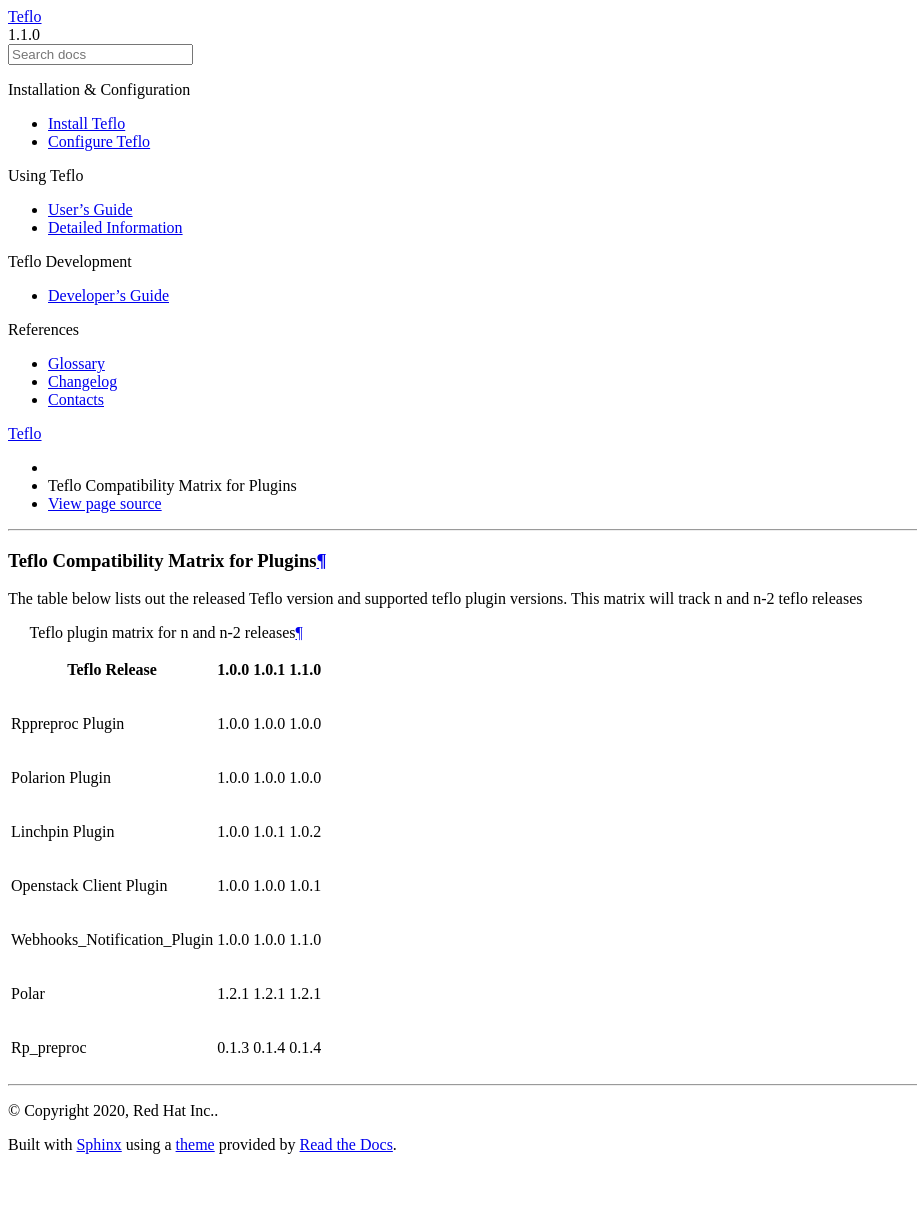
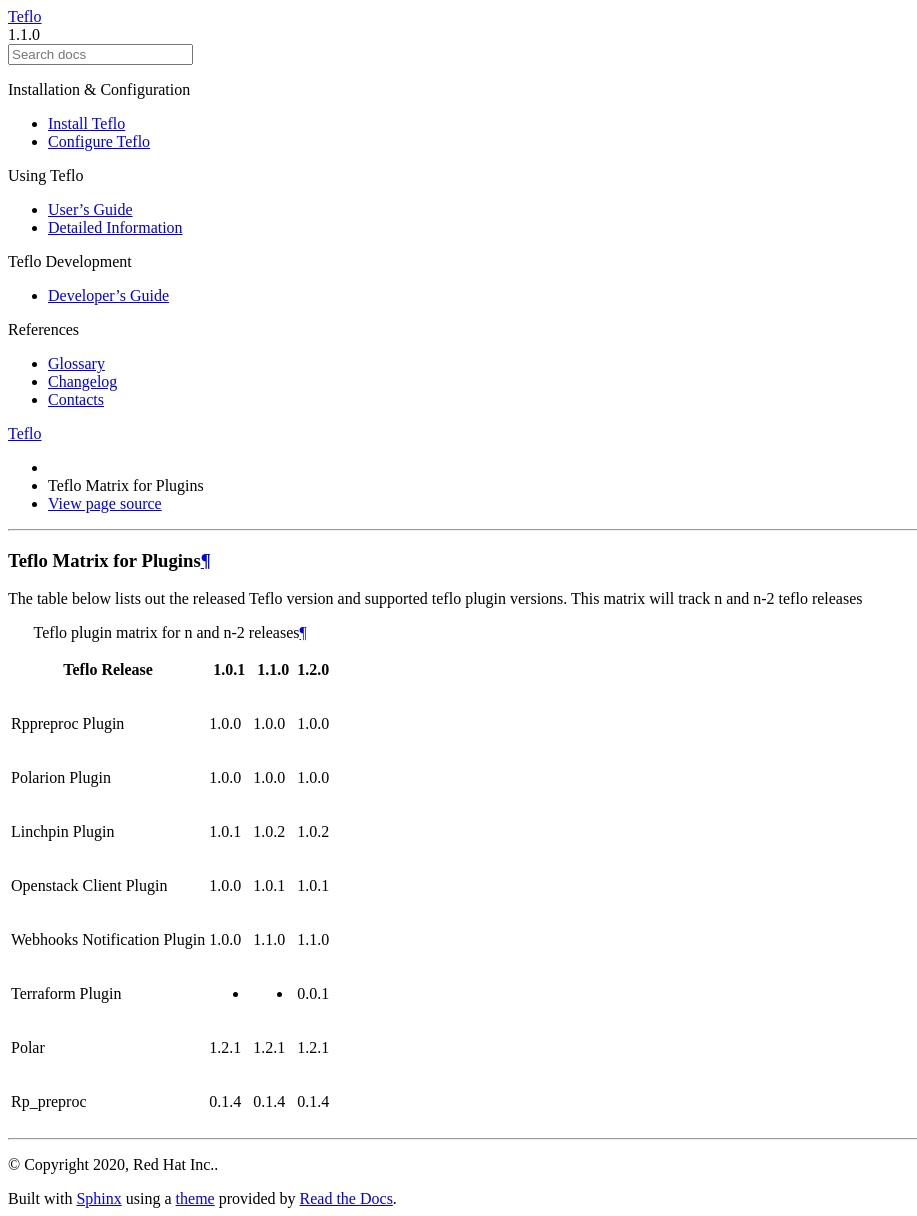
Before and after one commit to RedHatQE/teflo, a Sphinx documentation site: the page built from docs/docs_confluence/compat_matrix.rst, in a window 1280 px wide. Shown: the whole page, without its empty margins (0-917 px from the left). Built offline with Sphinx 7.4.7 and the Read the Docs theme 2.0.0, drawn with Linux system fonts in a browser that asks for light colours; pages that are not in the unit, such as notebooks, are missing from menus; before the commit the page ends 1162 px from its top, so only the background shows below that.

Commit message:
Updated doc changes

```diff
--- a/docs/docs_confluence/compat_matrix.rst
+++ b/docs/docs_confluence/compat_matrix.rst
@@ -1,8 +1,8 @@
 
 .. _cbn_plugin_matrix_1:
 
-Teflo Compatibility Matrix for Plugins
-======================================
+Teflo Matrix for Plugins
++++++++++++++++++++++++++
 
 The table below lists out the released Teflo version and supported teflo plugin versions. This matrix will track
 n and n-2 teflo releases
@@ -12,9 +12,9 @@
     :header-rows: 1
 
     *   - Teflo Release
-        - 1.0.0
         - 1.0.1
         - 1.1.0
+        - 1.2.0
 
     *   - Rppreproc Plugin
         - 1.0.0
@@ -27,19 +27,24 @@
         - 1.0.0
 
     *   - Linchpin Plugin
-        - 1.0.0
         - 1.0.1
+        - 1.0.2
         - 1.0.2
 
     *   - Openstack Client Plugin
         - 1.0.0
-        - 1.0.0
+        - 1.0.1
         - 1.0.1
 
-    *   - Webhooks_Notification_Plugin
-        - 1.0.0
+    *   - Webhooks Notification Plugin
         - 1.0.0
         - 1.1.0
+        - 1.1.0
+
+    *   - Terraform Plugin
+        - -
+        - -
+        - 0.0.1
 
     *   - Polar
         - 1.2.1
@@ -47,6 +52,6 @@
         - 1.2.1
 
     *   - Rp_preproc
-        - 0.1.3
         - 0.1.4
         - 0.1.4
+        - 0.1.4
--- a/docs/users/definitions/execute.rst
+++ b/docs/users/definitions/execute.rst
@@ -384,7 +384,7 @@
 .. literalinclude:: ../../../examples/docs-usage/execute.yml
     :lines: 156-160
 
-The user can also artifact files using wildcards as shown in the following
+The user can also collect artifact files using wildcards as shown in the following
 example:
 
 .. literalinclude:: ../../../examples/docs-usage/execute.yml
```
Also changed, not shown: docs/users/install.rst (+11 -6 lines), 3 other files.
